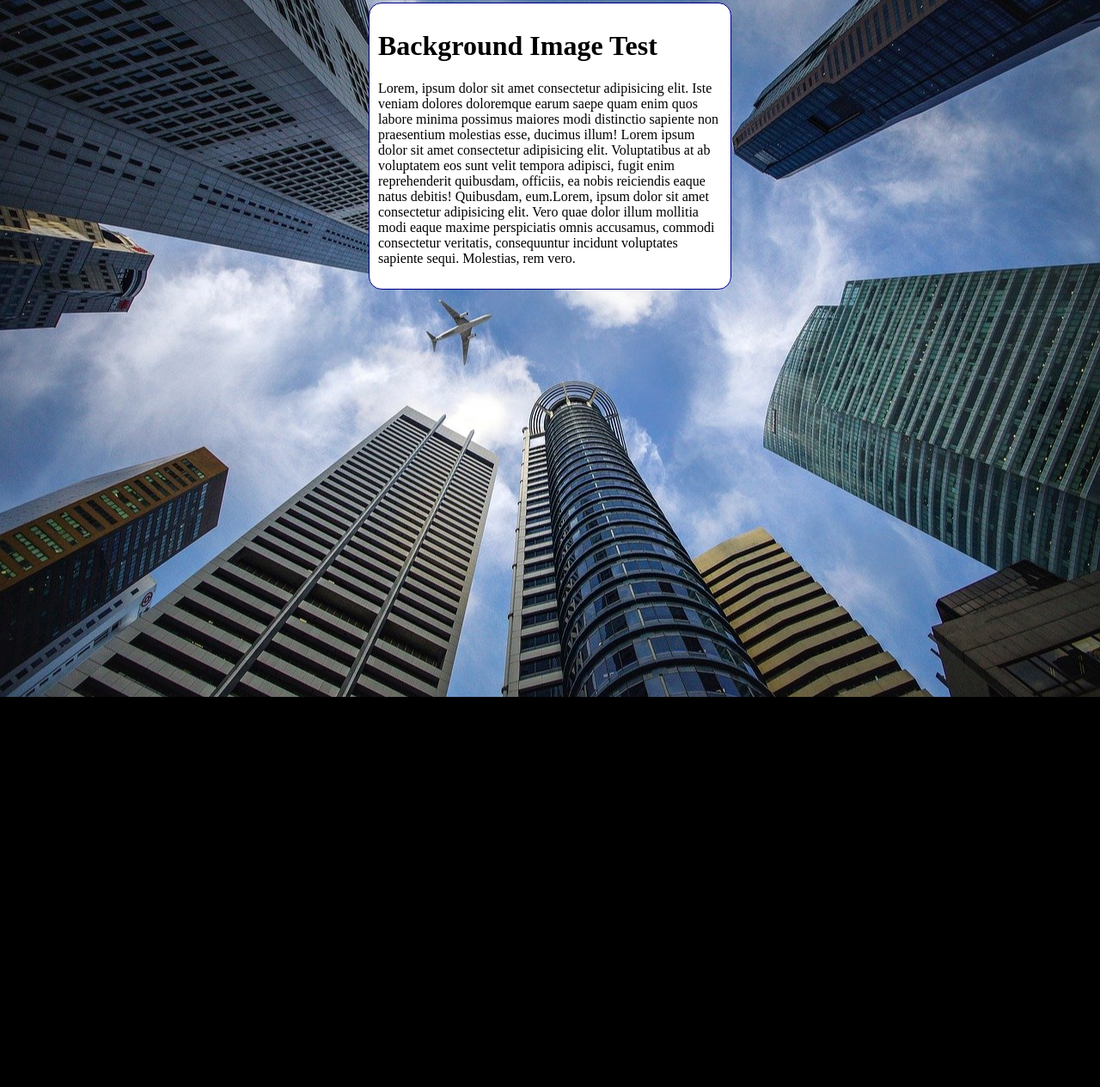
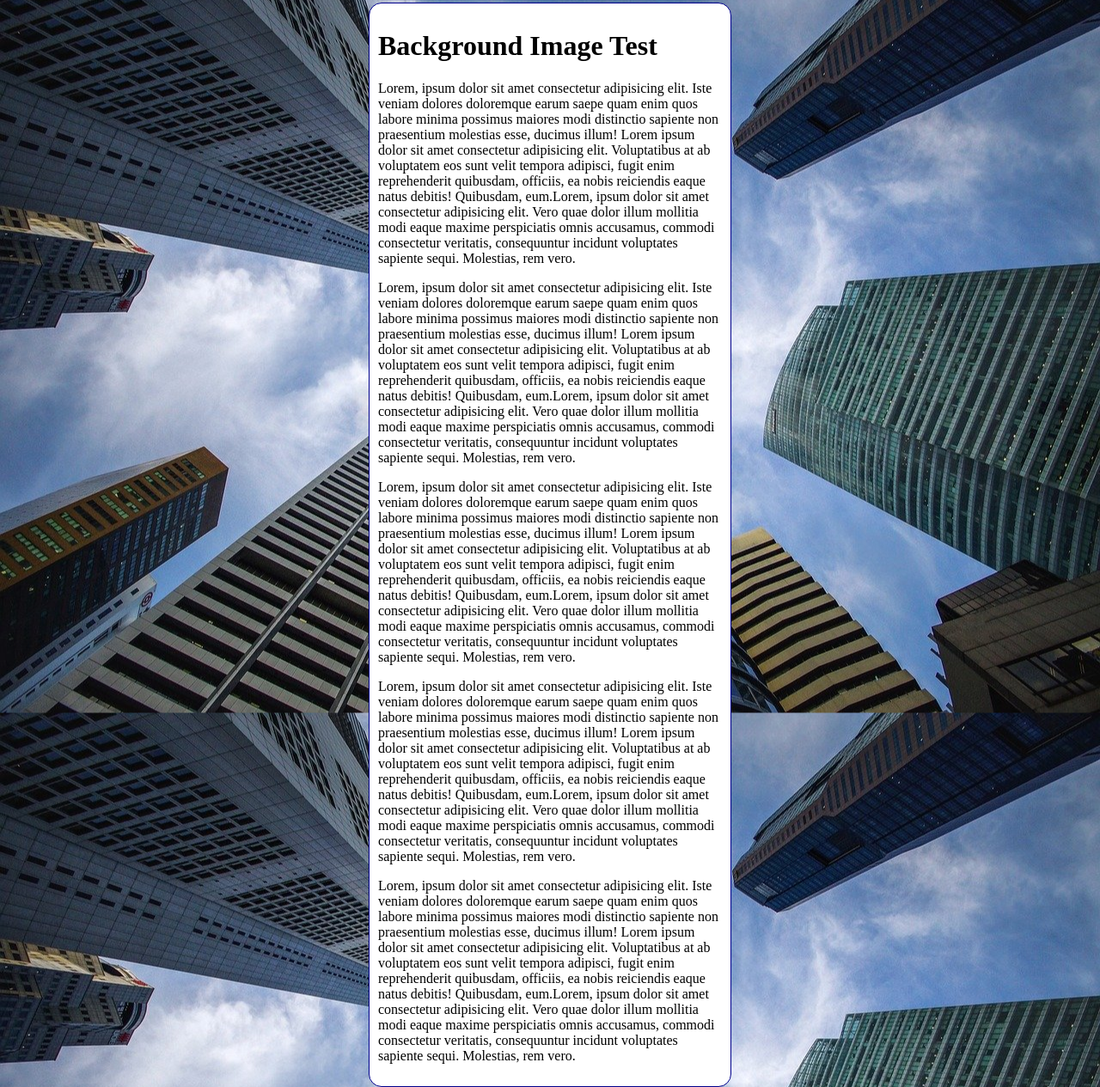
Before and after one commit to marciopalmonari/html-css, a plain HTML site: page Exercises/Modulo3/ex022/fundo006.html in a window 1280 px wide. Shown: the part 5-1270 px from the top of the page at 86% size. Before the commit the page ends 816 px from the top, so only its background shows below. Drawn offline with Linux system fonts and the light colour scheme.

Commit message:
ex022 updated

```diff
--- a/Exercises/Modulo3/ex022/fundo006.html
+++ b/Exercises/Modulo3/ex022/fundo006.html
@@ -11,7 +11,7 @@
                 background-color: black;
                 background-image: url('images/wallpaper002.jpg');
                 background-position: center center;
-                background-repeat: no-repeat;
+                background-repeat: repeat-y;
                 background-size: cover;
             }
 
@@ -29,6 +29,10 @@
         <main>
             <h1>Background Image Test</h1>
             <p>Lorem, ipsum dolor sit amet consectetur adipisicing elit. Iste veniam dolores doloremque earum saepe quam enim quos labore minima possimus maiores modi distinctio sapiente non praesentium molestias esse, ducimus illum! Lorem ipsum dolor sit amet consectetur adipisicing elit. Voluptatibus at ab voluptatem eos sunt velit tempora adipisci, fugit enim reprehenderit quibusdam, officiis, ea nobis reiciendis eaque natus debitis! Quibusdam, eum.Lorem, ipsum dolor sit amet consectetur adipisicing elit. Vero quae dolor illum mollitia modi eaque maxime perspiciatis omnis accusamus, commodi consectetur veritatis, consequuntur incidunt voluptates sapiente sequi. Molestias, rem vero.
+            <p>Lorem, ipsum dolor sit amet consectetur adipisicing elit. Iste veniam dolores doloremque earum saepe quam enim quos labore minima possimus maiores modi distinctio sapiente non praesentium molestias esse, ducimus illum! Lorem ipsum dolor sit amet consectetur adipisicing elit. Voluptatibus at ab voluptatem eos sunt velit tempora adipisci, fugit enim reprehenderit quibusdam, officiis, ea nobis reiciendis eaque natus debitis! Quibusdam, eum.Lorem, ipsum dolor sit amet consectetur adipisicing elit. Vero quae dolor illum mollitia modi eaque maxime perspiciatis omnis accusamus, commodi consectetur veritatis, consequuntur incidunt voluptates sapiente sequi. Molestias, rem vero.
+            <p>Lorem, ipsum dolor sit amet consectetur adipisicing elit. Iste veniam dolores doloremque earum saepe quam enim quos labore minima possimus maiores modi distinctio sapiente non praesentium molestias esse, ducimus illum! Lorem ipsum dolor sit amet consectetur adipisicing elit. Voluptatibus at ab voluptatem eos sunt velit tempora adipisci, fugit enim reprehenderit quibusdam, officiis, ea nobis reiciendis eaque natus debitis! Quibusdam, eum.Lorem, ipsum dolor sit amet consectetur adipisicing elit. Vero quae dolor illum mollitia modi eaque maxime perspiciatis omnis accusamus, commodi consectetur veritatis, consequuntur incidunt voluptates sapiente sequi. Molestias, rem vero.
+            <p>Lorem, ipsum dolor sit amet consectetur adipisicing elit. Iste veniam dolores doloremque earum saepe quam enim quos labore minima possimus maiores modi distinctio sapiente non praesentium molestias esse, ducimus illum! Lorem ipsum dolor sit amet consectetur adipisicing elit. Voluptatibus at ab voluptatem eos sunt velit tempora adipisci, fugit enim reprehenderit quibusdam, officiis, ea nobis reiciendis eaque natus debitis! Quibusdam, eum.Lorem, ipsum dolor sit amet consectetur adipisicing elit. Vero quae dolor illum mollitia modi eaque maxime perspiciatis omnis accusamus, commodi consectetur veritatis, consequuntur incidunt voluptates sapiente sequi. Molestias, rem vero.
+            <p>Lorem, ipsum dolor sit amet consectetur adipisicing elit. Iste veniam dolores doloremque earum saepe quam enim quos labore minima possimus maiores modi distinctio sapiente non praesentium molestias esse, ducimus illum! Lorem ipsum dolor sit amet consectetur adipisicing elit. Voluptatibus at ab voluptatem eos sunt velit tempora adipisci, fugit enim reprehenderit quibusdam, officiis, ea nobis reiciendis eaque natus debitis! Quibusdam, eum.Lorem, ipsum dolor sit amet consectetur adipisicing elit. Vero quae dolor illum mollitia modi eaque maxime perspiciatis omnis accusamus, commodi consectetur veritatis, consequuntur incidunt voluptates sapiente sequi. Molestias, rem vero.
             </p>
         </main>
     </body>
```
